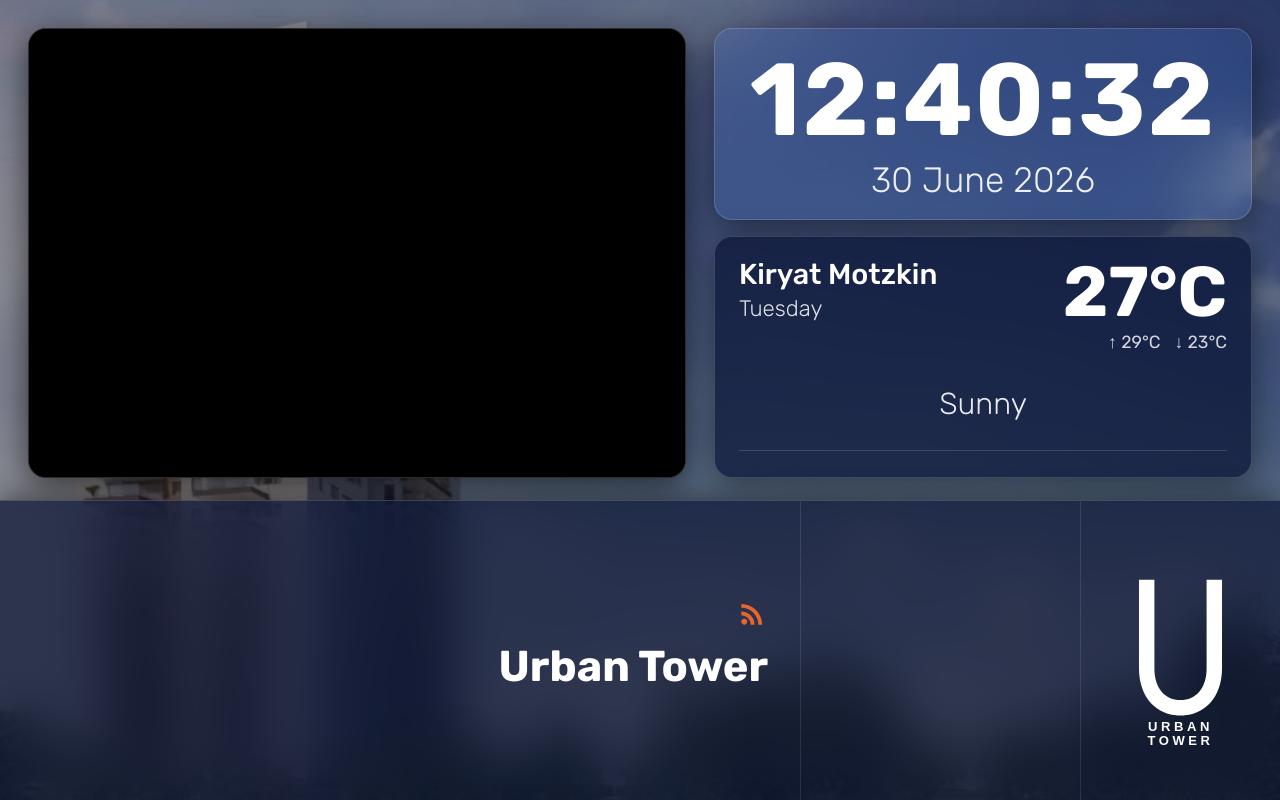
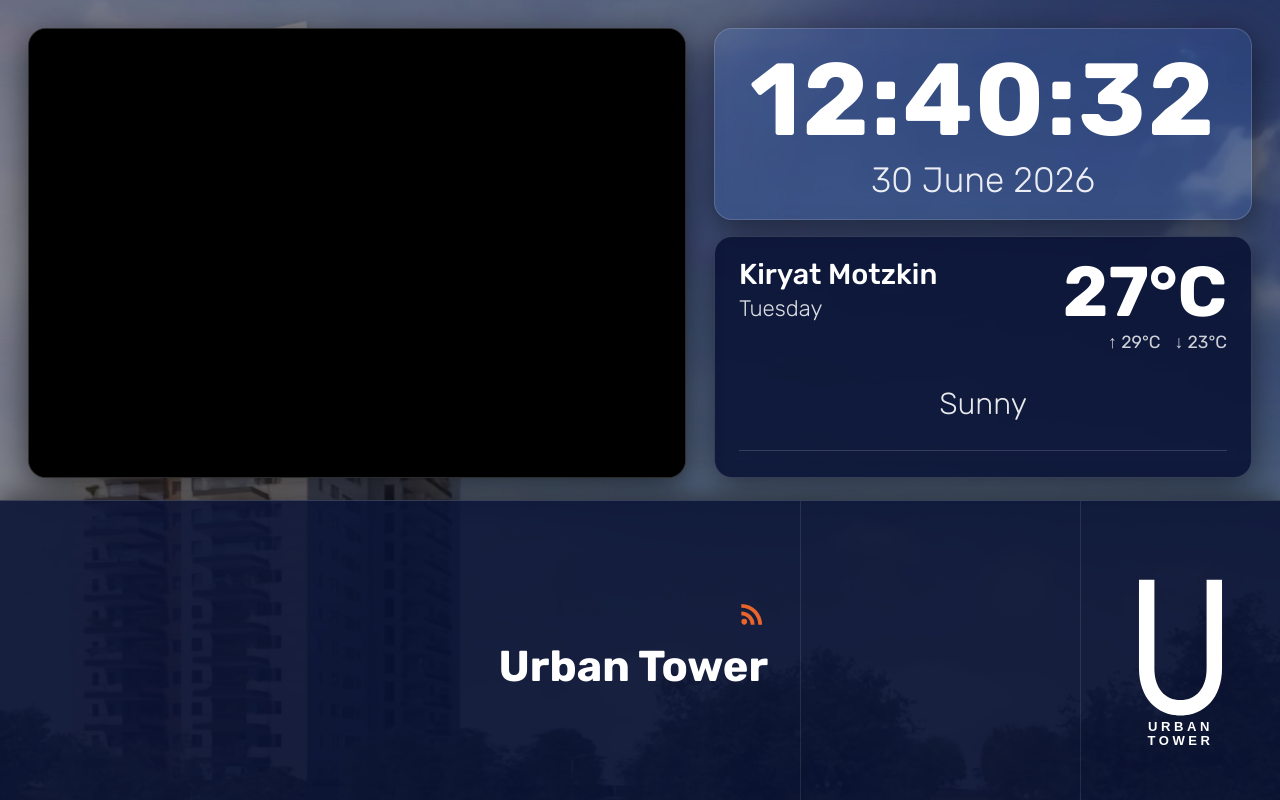
Before and after one commit to BuskilaOfer/home-signage, a plain HTML site: page index.html in a window 1280 px wide. Drawn offline with Linux system fonts and the light colour scheme; no server answers.

Commit message:
fix: remove backdrop-filter (GPU disabled on RPi), keep building bg

```diff
--- a/style.css
+++ b/style.css
@@ -18,10 +18,10 @@ html, body {
     min-width: 100%; min-height: 100%;
     object-fit: cover;
 }
-/* Dark overlay so glass panels stay readable */
+/* Dark overlay so panels stay readable */
 .bg-overlay {
     position: absolute; inset: 0;
-    background: rgba(0, 8, 28, 0.42);
+    background: rgba(0, 8, 28, 0.45);
 }
 
 /* ── Main area ───────────────────────────────────────────────── */
@@ -61,14 +61,12 @@ html, body {
     min-width: 0;
 }
 
-/* ── Unified glass widget ────────────────────────────────────── */
+/* ── Unified glass widget — NO backdrop-filter (GPU disabled on RPi) ── */
 .widget {
-    background: rgba(8, 18, 50, 0.70);
-    backdrop-filter: blur(24px);
-    -webkit-backdrop-filter: blur(24px);
+    background: rgba(8, 18, 52, 0.88);
     border-radius: 18px;
     border: 1px solid rgba(255,255,255,0.16);
-    box-shadow: 0 8px 32px rgba(0,0,0,0.45);
+    box-shadow: 0 8px 32px rgba(0,0,0,0.50);
     overflow: hidden;
 }
 
@@ -128,16 +126,14 @@ html, body {
 .fc-icon svg { display: block; }
 .fc-temps { font-size: 1.05rem; opacity: 0.8; }
 
-/* ── RSS Bar ─────────────────────────────────────────────────── */
+/* ── RSS Bar — NO backdrop-filter ────────────────────────────── */
 .rss-bar {
     position: fixed;
     bottom: 0; left: 0; right: 0;
     height: 300px;
-    background: rgba(8, 18, 50, 0.70);
-    backdrop-filter: blur(24px);
-    -webkit-backdrop-filter: blur(24px);
+    background: rgba(8, 18, 52, 0.88);
     border-top: 1px solid rgba(255,255,255,0.16);
-    box-shadow: 0 -4px 24px rgba(0,0,0,0.45);
+    box-shadow: 0 -4px 24px rgba(0,0,0,0.50);
     display: flex; align-items: stretch;
     z-index: 10;
 }
```
